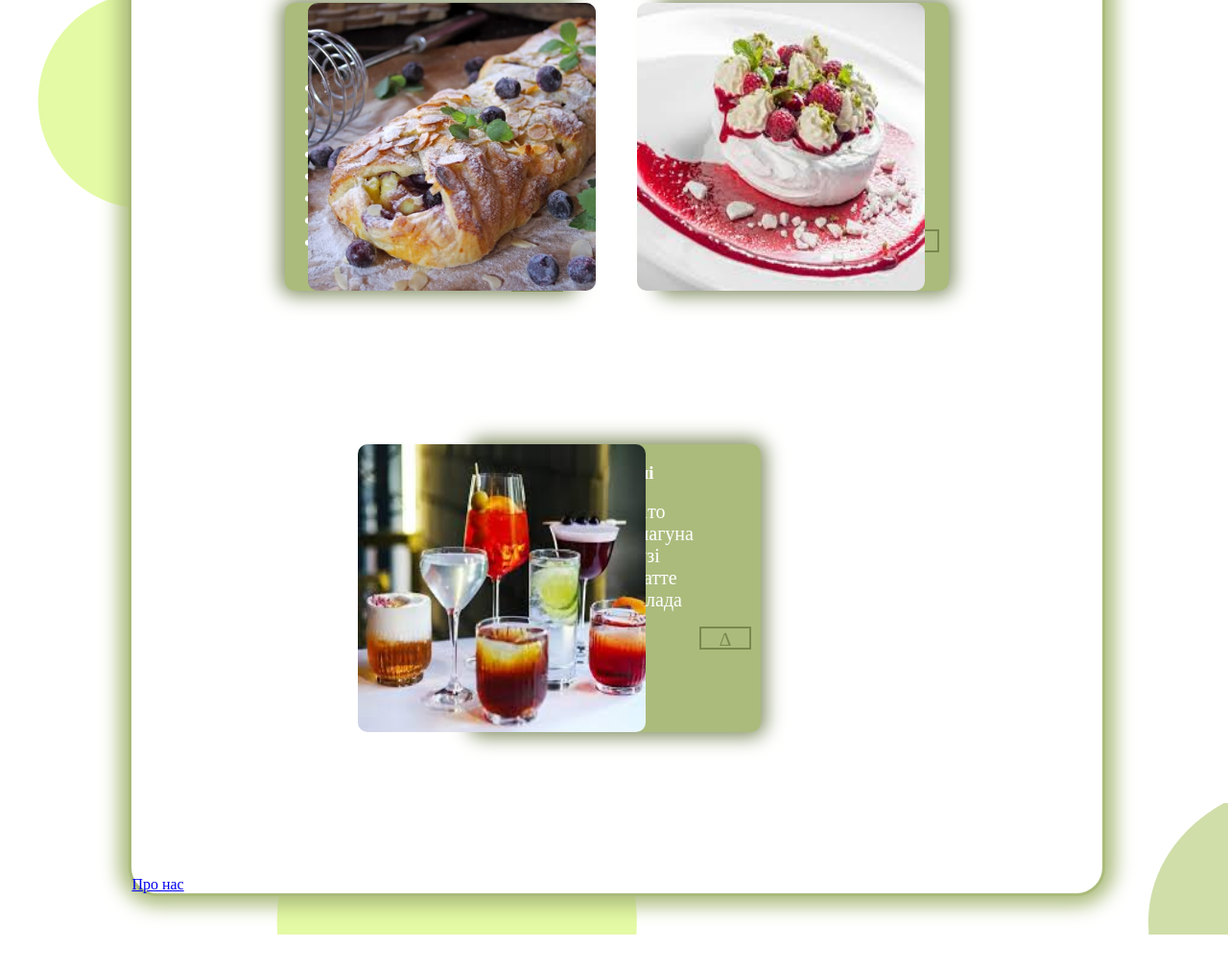
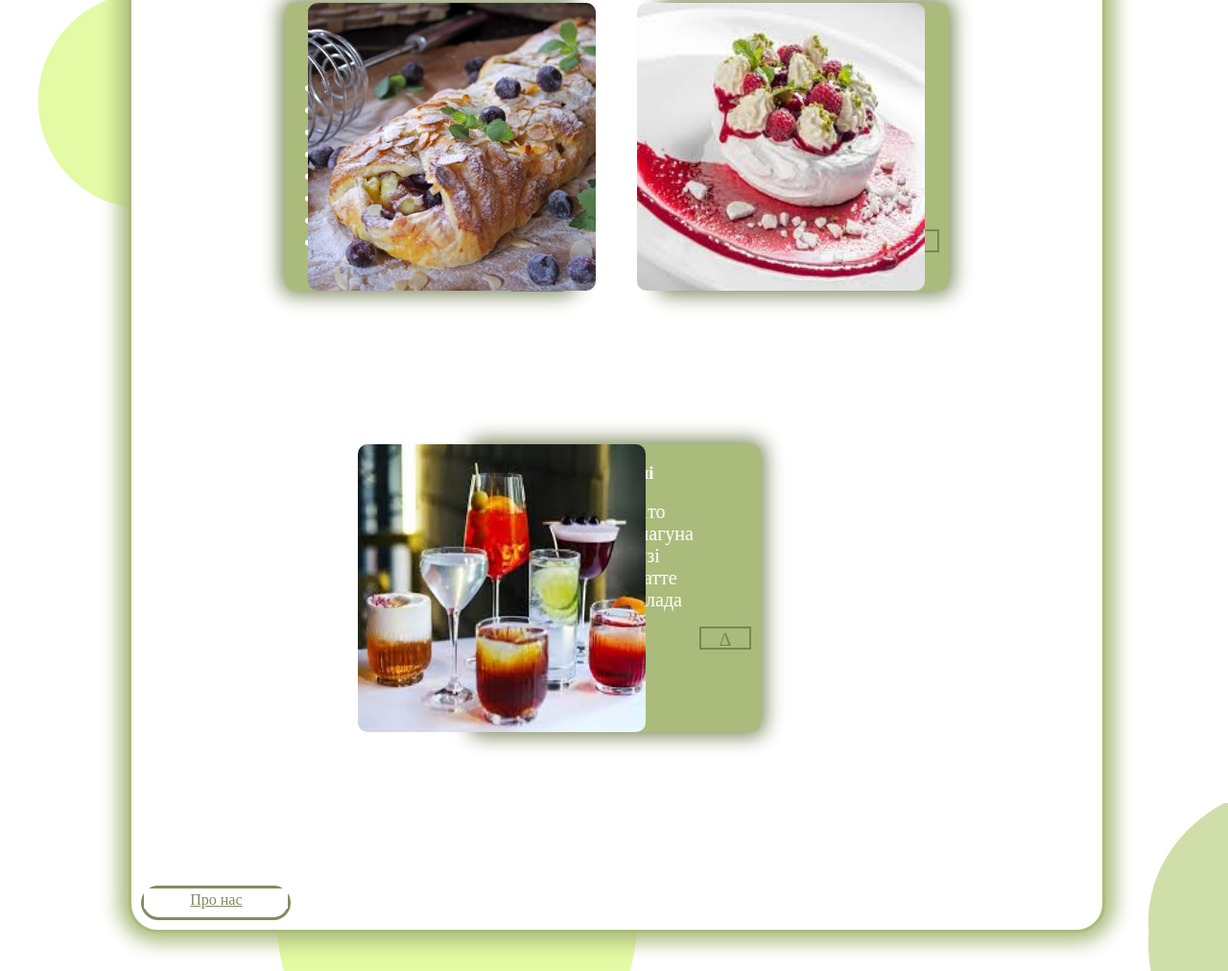
Before and after one commit to Vladzavadskiy/Resepty, a plain HTML site: page index.html in a window 1280 px wide. Shown: the part 1263-2275 px from the top of the page at 96% size. Before the commit the page ends 2237 px from the top, so only its background shows below. Drawn offline with nearby package versions, Linux system fonts and the light colour scheme.

Commit message:
Update style.css

```diff
--- a/style.css
+++ b/style.css
@@ -146,3 +146,21 @@ h3{
 li{
     font-size: 20px;
 }
+
+.pro{
+    border:3px solid  #808C60;
+    margin: 10px;
+    width: 150px;
+    border-radius: 50px;
+    height: 30px;
+}
+
+.aa{
+    padding-top: 3px;
+    background-color: white;
+    display: flex;
+    text-align: center;
+    justify-content: center;
+    align-items: center;
+    color: #808C60;
+}
```
